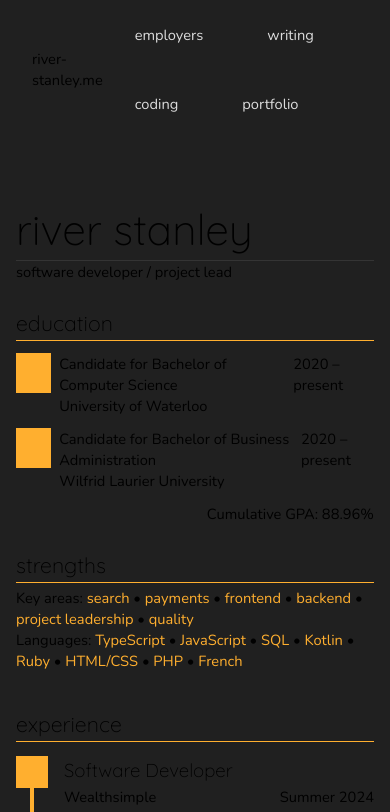
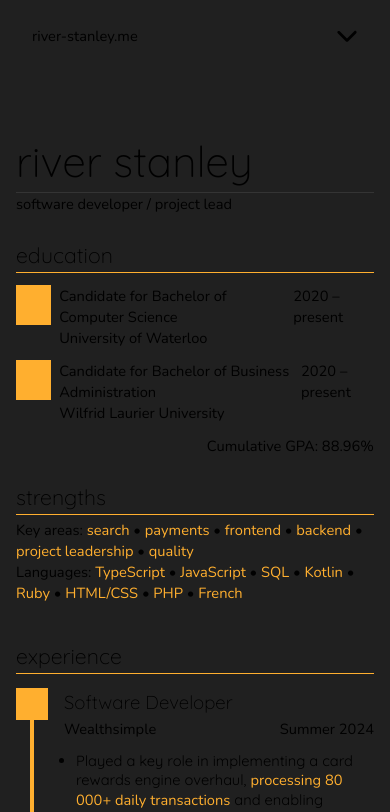
Before and after one commit to some-molasses/riverside, a Next.js app: page /resume in a window 390 px wide. Shown: the top 812 px of the page. Built offline with nearby package versions, Linux system fonts and the light colour scheme.

Commit message:
Add mobile menu oops

```diff
--- a/src/app/components/top-nav/top-nav.scss
+++ b/src/app/components/top-nav/top-nav.scss
@@ -1,21 +1,107 @@
+@import "../../mixins.scss";
+#top-nav-container {
   #top-nav {
-  padding: 0 32px;
+    $side-padding: 32px;
+
+    height: 70px;
 
     display: flex;
     flex-direction: row;
     justify-content: space-between;
     align-items: center;
 
+    #top-nav-left {
+      padding-left: $side-padding;
+    }
+
     .top-nav-item {
       padding: 24px 32px;
+      height: 100%;
       background-color: var(--background);
       transition: var(--transition);
       display: inline-block;
+      cursor: pointer;
 
       &:hover,
       &:focus-visible {
         background-color: var(--background-faint);
+      }
+    }
+
+    #desktop-nav-items {
+      display: none;
+
+      flex-direction: row;
+      height: 100%;
+      padding: 0 $side-padding;
+    }
+
+    #mobile-nav {
+      padding: 24px $side-padding;
+      height: 100%;
+      transition: var(--transition);
       cursor: pointer;
+
+      svg {
+        width: 100%;
+        height: 100%;
+      }
+
+      &:hover,
+      &:focus-visible {
+        background-color: var(--background-faint);
+      }
+    }
+
+    @include desktop-only {
+      #desktop-nav-items {
+        display: flex;
+      }
+
+      #mobile-nav {
+        display: none;
       }
     }
   }
+
+  #mobile-nav-items {
+    transition: 0.5s ease;
+    height: 0;
+    overflow: hidden;
+    &.active {
+      height: 200px;
+    }
+
+    #mobile-nav-items-inner {
+      height: 200px;
+      display: flex;
+      flex-direction: column;
+      gap: 1px;
+      background-color: #555;
+
+      .mobile-nav-item {
+        transition: var(--transition);
+        cursor: pointer;
+
+        width: 100%;
+        height: 100%;
+        display: block;
+        text-align: center;
+        background-color: var(--background-faint);
+
+        .contents {
+          width: 100%;
+          height: 100%;
+          display: flex;
+          justify-content: center;
+          align-items: center;
+        }
+
+        &:hover,
+        &:focus-visible {
+          background-color: var(--background-faint);
+        }
+      }
+    }
+  }
+}
--- a/src/app/components/top-nav/top-nav.tsx
+++ b/src/app/components/top-nav/top-nav.tsx
@@ -1,9 +1,25 @@
+"use client";
+
+import { faChevronDown } from "@fortawesome/free-solid-svg-icons";
+import { FontAwesomeIcon } from "@fortawesome/react-fontawesome";
 import Link from "next/link";
 import { Typography } from "../typography/typography";
 import "./top-nav.scss";
 
+const toggleMobileMenu = () => {
+  document.getElementById("mobile-nav-items")?.classList.toggle("active");
+};
+
 export const TopNav: React.FC<{}> = () => {
+  const items = [
+    { href: "/resume", title: "employers" },
+    { href: "/portfolio?filter=writing", title: "writing" },
+    { href: "/portfolio?filter=coding", title: "coding" },
+    { href: "/portfolio", title: "portfolio" },
+  ];
+
   return (
+    <div id="top-nav-container">
       <div id="top-nav">
         <div id="top-nav-left">
           <Link href="/">
@@ -12,11 +28,25 @@ export const TopNav: React.FC<{}> = () => {
             </Typography>
           </Link>
         </div>
-      <div id="top-nav-items">
-        <NavItem href="/resume">employers</NavItem>
-        <NavItem href="/portfolio?filter=writing">writing</NavItem>
-        <NavItem href="/portfolio?filter=coding">coding</NavItem>
-        <NavItem href="/portfolio">portfolio</NavItem>
+        <button id="mobile-nav" onClick={toggleMobileMenu}>
+          <FontAwesomeIcon icon={faChevronDown} />
+        </button>
+        <div id="desktop-nav-items">
+          {items.map(({ href, title }) => (
+            <NavItem href={href} key={title}>
+              {title}
+            </NavItem>
+          ))}
+        </div>
+      </div>
+      <div id="mobile-nav-items">
+        <div id="mobile-nav-items-inner">
+          {items.map(({ href, title }) => (
+            <MobileNavItem href={href} key={title}>
+              {title}
+            </MobileNavItem>
+          ))}
+        </div>
       </div>
     </div>
   );
@@ -32,3 +62,16 @@ const NavItem: React.FC<{
     </Link>
   );
 };
+
+const MobileNavItem: React.FC<{
+  children: React.ReactNode;
+  href: string;
+}> = ({ children, href }) => {
+  return (
+    <Link href={href} className="mobile-nav-item" onClick={toggleMobileMenu}>
+      <div className="contents">
+        <Typography variant="regular-light">{children}</Typography>
+      </div>
+    </Link>
+  );
+};
--- a/src/app/globals.scss
+++ b/src/app/globals.scss
@@ -32,8 +32,9 @@ a {
 
 button {
   border: none;
-  border-radius: none;
+  border-radius: 0;
   font-family: inherit;
+  background: none;
 }
 
 input {
--- /dev/null
+++ b/src/app/mixins.scss
@@ -0,0 +1,5 @@
+@mixin desktop-only {
+  @media only screen and (min-width: 800px) {
+    @content;
+  }
+}
```
Lines whose indentation alone changed are shown as unchanged.
